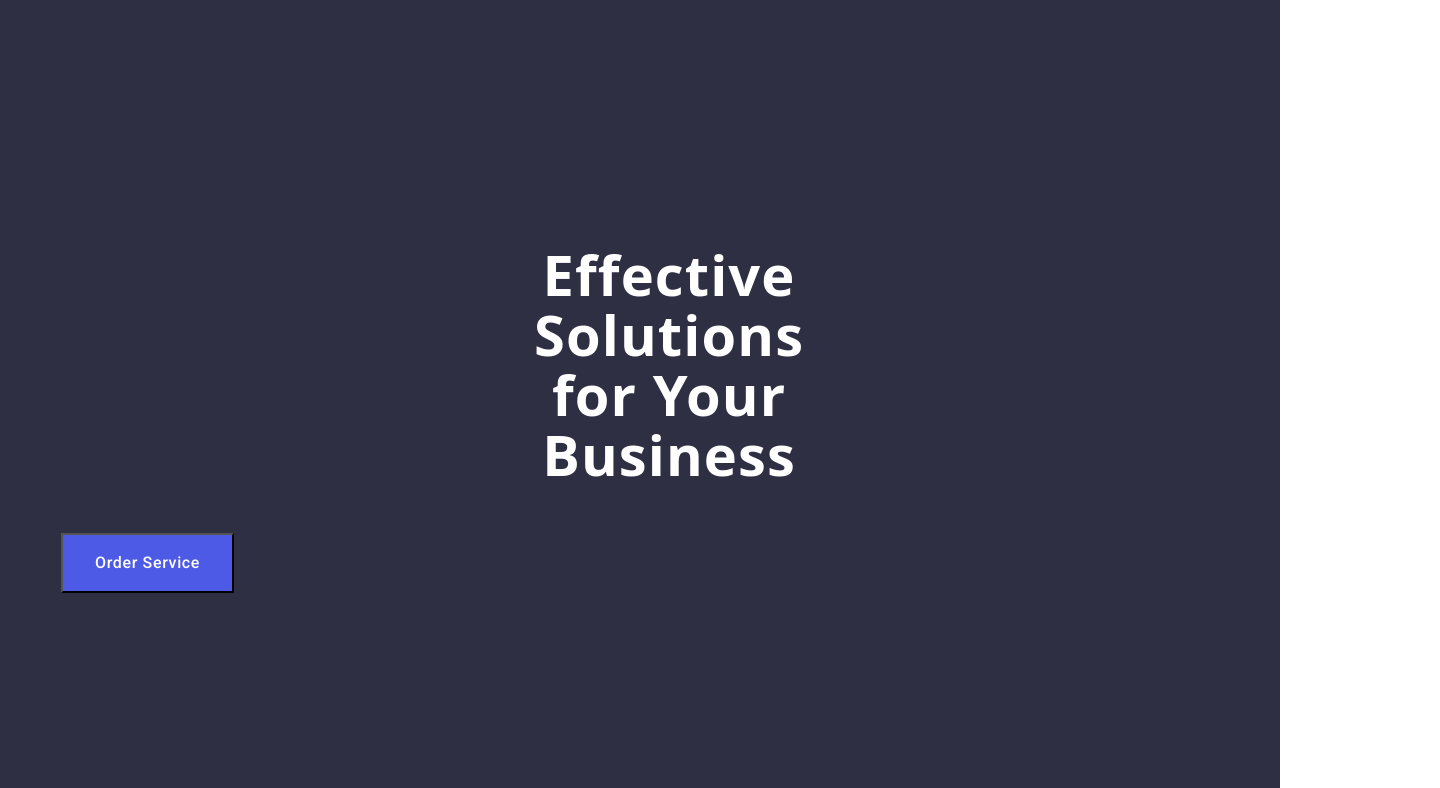
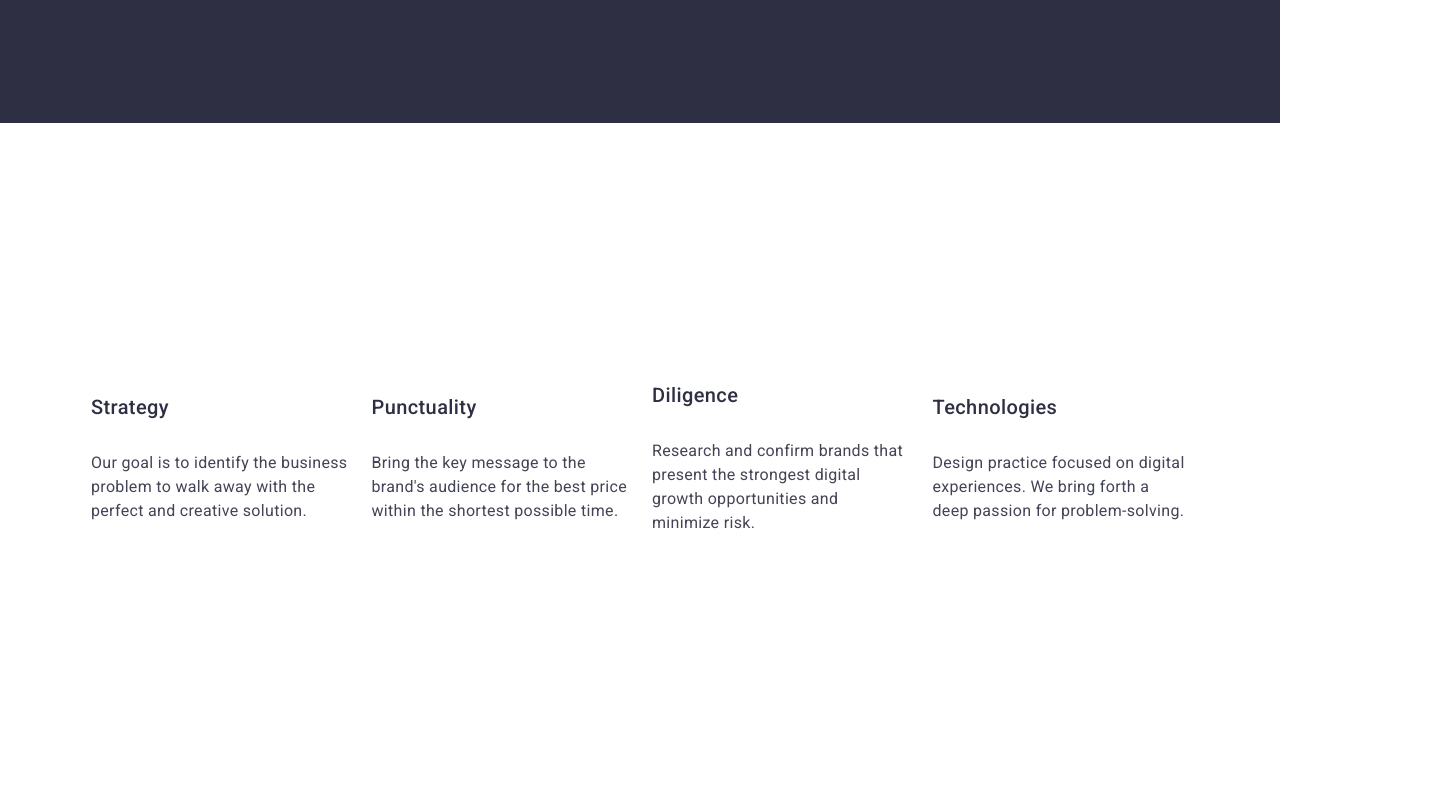
Before and after one commit to maxi-adamchuk/goit-markup-hw-04, a plain HTML site: page index.html in a window 1280 px wide. Shown: the part 580-1368 px from the top of the page, 1440 px wide, since content can reach past the window. Drawn offline with nearby package versions, Linux system fonts and the light colour scheme.

Commit message:
change files

```diff
--- a/css/styles.css
+++ b/css/styles.css
@@ -56,7 +56,6 @@ ul {
     width: 1158px;
     padding: 0 15px;
     margin: 0 auto;
-    padding: 188px 0;
 }
 .header-container {
   display: flex;
@@ -91,7 +90,11 @@ color: #434455;
 .contacts:hover, .contacts:focus {
     color: #404bbf;
 }
-
+.banner-container {
+    width: 1440px;
+    padding: 188px 0;
+    margin: 0 auto;
+}
 
 .banner {
     background-color: #2E2F42;
@@ -106,12 +109,9 @@ color: #434455;
     font-size: 56px;
     line-height: 1.07;
     letter-spacing: 0.02em;
-    margin-top: 188px;
-    margin-left: 473px;
-    margin-right: 473px;
+    max-width: 496px;
     margin-bottom: 48px;
-    display: flex;
-    max-width: 496px;
+    margin: auto;
 
 }
 .buttonblue {
@@ -123,16 +123,21 @@ color: #434455;
     letter-spacing: 0.04em;
     color: #ffffff;
     cursor: pointer;
-    display: flex;
-    margin-bottom: 188px;
-    padding: 16px 32px 16px 32px;
-
-
+    min-width: 169px;
+    border-radius: 4px;
+    border: none;
+    height: 56px;
 }
 .buttonblue:hover, .buttonblue:focus {
     background-color: #404BBF;
 }
+.feature-section {
+    padding: 120px 0;
 
+}
+.visually-hidden {
+    display: none;
+}
 .features {
 font-family: "Roboto", sans-serif;
 font-size: 20px;
@@ -141,8 +146,8 @@ line-height: 24px;
 text-align: left;
 letter-spacing: 0.02em;
 color: #2e2f42;
+margin-bottom: 8px;
 }
-
 .featurecontent {
     font-family: "Roboto", sans-serif;
     font-size: 16px;
@@ -162,7 +167,7 @@ color: #2e2f42;
 .features-list {
     display: flex;
     align-items: center;
-    gap: 40px;
+    gap: 24px;
     justify-content: center;
 }
 .feature-item {
@@ -170,7 +175,7 @@ display: flex;
 flex-direction: column;
 align-items: flex-start;
 gap: 8px;
-width: 264px;
+width: calc((100% - 72px) / 4);
 }
 .team-container{
     display: column;
--- a/index.html
+++ b/index.html
@@ -44,14 +44,14 @@
         </header>
 <main>
         <section class="banner">
-            <div class="container">
+            <div class="container banner-container">
         <h1 class="bannerhead">Effective Solutions for Your Business</h1>
 <button type="button" class="buttonblue">Order Service</button>
 </div>
 </section>
-<section>
-    <div class="container-features">
-    <!-- <h2>Features</h2> -->
+<section class="feature-section">
+    <div class="container container-features">
+    <h2 class="visually-hidden">Features</h2>
     <ul class="features-list">
         <li class="feature-item">
      <h3 class="features">Strategy</h3>
@@ -73,7 +73,7 @@
 </div>
 </section>
 <section class="teamsection">
-    <div class="team-container">
+    <div class="container team-container">
     <h2 class="teamhead">Our Team</h2>
     <ul class="team-list">
         <li class="teammate">
@@ -101,7 +101,7 @@
 </div>
     </section>
     <section>
-        <div class="portfolio-container">
+        <div class="container portfolio-container">
         <h2 class="portfolio">Our Portfolio</h2>
         <ul class="portfolio-list">
             <li class="portfolio-list-item">
```
